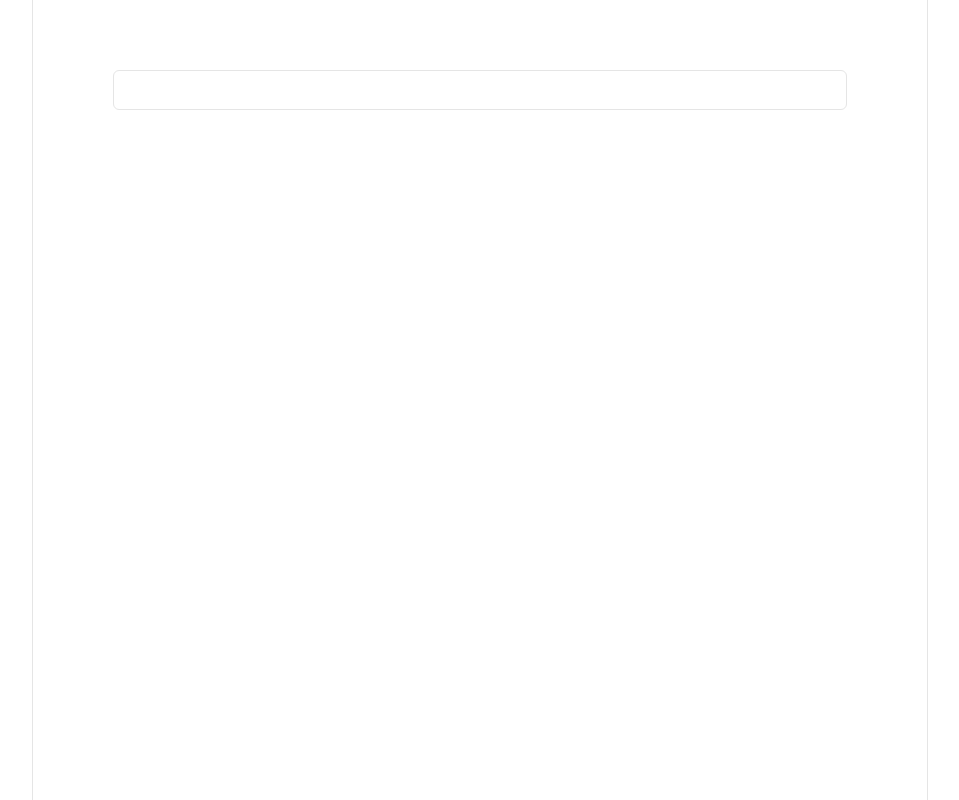
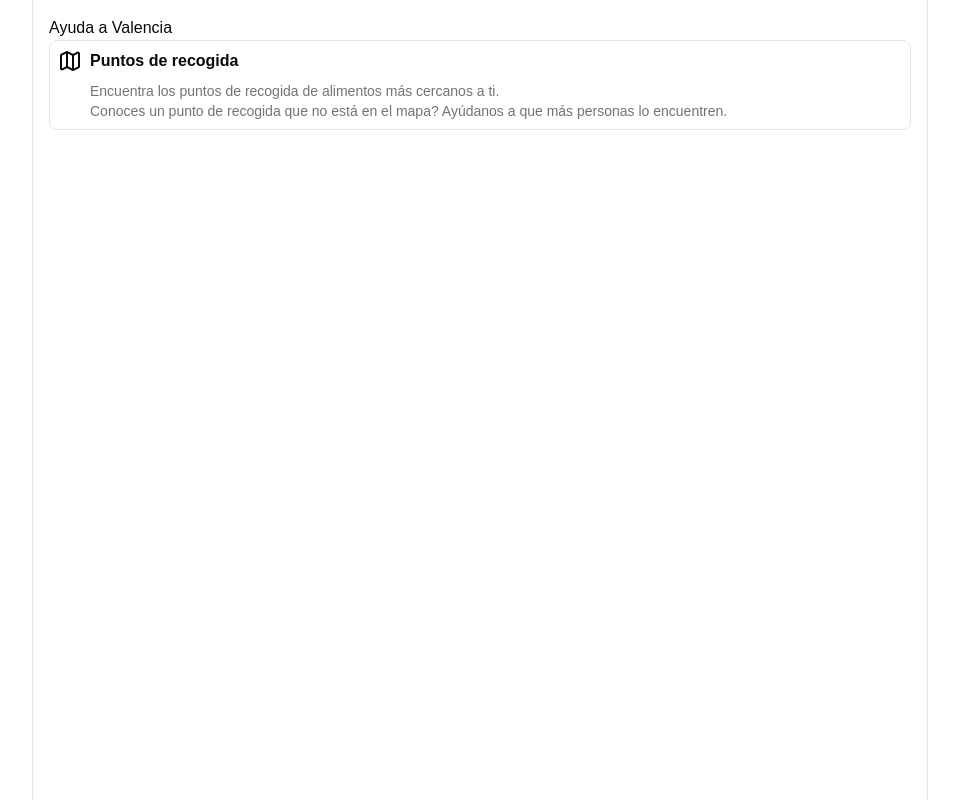
Before and after one commit to ferranrt/dana-valencia-saas, a Next.js app: page / in a window 1280 px wide. Shown: the whole page, without its empty margins (160-1119 px from the left). Built offline with nearby package versions, Linux system fonts and the light colour scheme.

Commit message:
refine home

```diff
--- a/src/app/page.tsx
+++ b/src/app/page.tsx
@@ -1,9 +1,45 @@
-import { Input } from "@/components/ui/input";
+import { Map, Pin } from "lucide-react";
+import Link from "next/link";
+import { ReactNode } from "react";
 
+const RedirectLink: React.FC<{
+  href: string;
+  title: string;
+  children?: ReactNode;
+  icon?: ReactNode;
+}> = ({ href, title, children, icon }) => {
+  return (
+    <Link
+      href={href}
+      className="p-2 gap-2 rounded-lg border hover:border-accent flex"
+    >
+      <div>{icon}</div>
+      <div className="flex flex-col gap-2">
+        <h4 className="font-semibold">{title}</h4>
+        <div className="text-sm text-muted-foreground">{children}</div>
+      </div>
+    </Link>
+  );
+};
 export default function Home() {
   return (
-    <div className="grid grid-rows-[20px_1fr_20px] items-center justify-items-center min-h-screen p-8 pb-20 gap-16 sm:p-20 ">
-      <Input />
+    <div className="p-4">
+      <h1>Ayuda a Valencia</h1>
+      <div>
+        <RedirectLink
+          icon={<Map />}
+          title="Puntos de recogida"
+          href="/puntos-recogida"
+        >
+          <p>
+            Encuentra los puntos de recogida de alimentos más cercanos a ti.
+          </p>
+          <p>
+            Conoces un punto de recogida que no está en el mapa? Ayúdanos a que
+            más personas lo encuentren.
+          </p>
+        </RedirectLink>
+      </div>
     </div>
   );
 }
--- a/src/core/modules/pickup-points/domain/pickup-point.ts
+++ b/src/core/modules/pickup-points/domain/pickup-point.ts
@@ -1,5 +1,5 @@
 export type PickupPoint = {
-  id: number;
+  id: string;
   createdAt: Date;
   name: string;
   street: string;
--- a/src/core/modules/pickup-points/dynamic-map.tsx
+++ b/src/core/modules/pickup-points/dynamic-map.tsx
@@ -9,7 +9,7 @@ import "leaflet-defaulticon-compatibility/dist/leaflet-defaulticon-compatibility
 import { getDefaultConfig } from "@/core/config/config";
 import { PickupPoint } from "./domain/pickup-point";
 import { Button } from "@/components/ui/button";
-import { Map, Phone } from "lucide-react";
+import { Map, Phone, Pin } from "lucide-react";
 
 type Props = {
   points?: PickupPoint[];
@@ -48,7 +48,6 @@ export default function DynamicMap(props: Props) {
               <div className="flex flex-col mb-4 space-y-0">
                 <p className="!my-0 font-bold">{point.name}</p>
                 <p className="text-xs text-muted-foreground">
-                  {" "}
                   {point.street} {point.number}
                 </p>
                 <p className="text-xs text-muted-foreground">
--- a/src/core/modules/pickup-points/pickup-points-screen.tsx
+++ b/src/core/modules/pickup-points/pickup-points-screen.tsx
@@ -60,7 +60,6 @@ const ConnectedPickupPointsScreen = () => {
     <>
       <div className="relative h-full flex flex-col">
         <div className="z-20 flex justify-between items-center p-2 border-b">
-          <h2 className="text-xl font-bold">Ayuda Dana</h2>
           <ToggleGroup
             type="single"
             size="sm"
@@ -79,7 +78,7 @@ const ConnectedPickupPointsScreen = () => {
             </ToggleGroupItem>
           </ToggleGroup>
         </div>
-        <div className="flex-1">
+        <div className="flex-1 overflow-hidden flex flex-col">
           {match(mode)
             .with("map", () => {
               return (
--- a/src/core/modules/pickup-points/views/list-mode-view/list-mode-view.tsx
+++ b/src/core/modules/pickup-points/views/list-mode-view/list-mode-view.tsx
@@ -1,27 +1,37 @@
 import { Input } from "@/components/ui/input";
 import { PickupPointsViewModel } from "@/core/modules/viewmodels/use-pickup-points-viewmodel";
 import { PickupLocationListItem } from "./components/pickup-location-list-item";
+import { Skeleton } from "@/components/ui/skeleton";
 
 export const ListModeView: React.FC<{ viewModel: PickupPointsViewModel }> = ({
   viewModel,
 }) => {
-  const { points, searchValue, setSearchValue } = viewModel;
+  const { points, searchValue, setSearchValue, isLoading } = viewModel;
 
   return (
-    <div className="flex flex-col gap-4 p-2">
-      <div className="h-12 items-center flex">
-        <h2 className="text-xl font-semibold">Puntos de recogida</h2>
-      </div>
+    <div className="flex flex-col gap-2 p-2 flex-1 border border-red-500 overflow-hidden">
       <Input
         value={searchValue}
         onChange={(e) => {
           setSearchValue(e.target.value);
         }}
-        placeholder="Buscar"
+        placeholder="Buscar por nombre o ciudad"
       ></Input>
-      {points.map((point) => {
-        return <PickupLocationListItem location={point} key={point.id} />;
-      })}
+      <div className="flex-1 flex flex-col gap-2 overflow-y-auto">
+        {isLoading ? (
+          <>
+            {Array(4)
+              .fill(0)
+              .map((_, index) => {
+                return <Skeleton key={index} className="h-20" />;
+              })}
+          </>
+        ) : (
+          points.map((point) => {
+            return <PickupLocationListItem location={point} key={point.id} />;
+          })
+        )}
+      </div>
     </div>
   );
 };
--- a/src/core/server/actions/get-pickup-points.ts
+++ b/src/core/server/actions/get-pickup-points.ts
@@ -6,7 +6,7 @@ import { getSupabaseClient } from "../client/get-supabase-client";
 import { PickupPointDTO } from "../dtos/pickup-point.dto";
 import { AtLeastFilterBuilder } from "../db/at-least-filter-builder";
 const schema = z.object({
-  id: z.number(),
+  id: z.string(),
   city: z.string().default(""),
   created_at: z.string().default(""),
   lat: z.number().default(0),
--- a/src/core/server/dtos/pickup-point.dto.ts
+++ b/src/core/server/dtos/pickup-point.dto.ts
@@ -1,5 +1,5 @@
 export type PickupPointDTO = {
-  id: number;
+  id: string;
   createdAt: Date;
   name: string;
   street: string;
```
